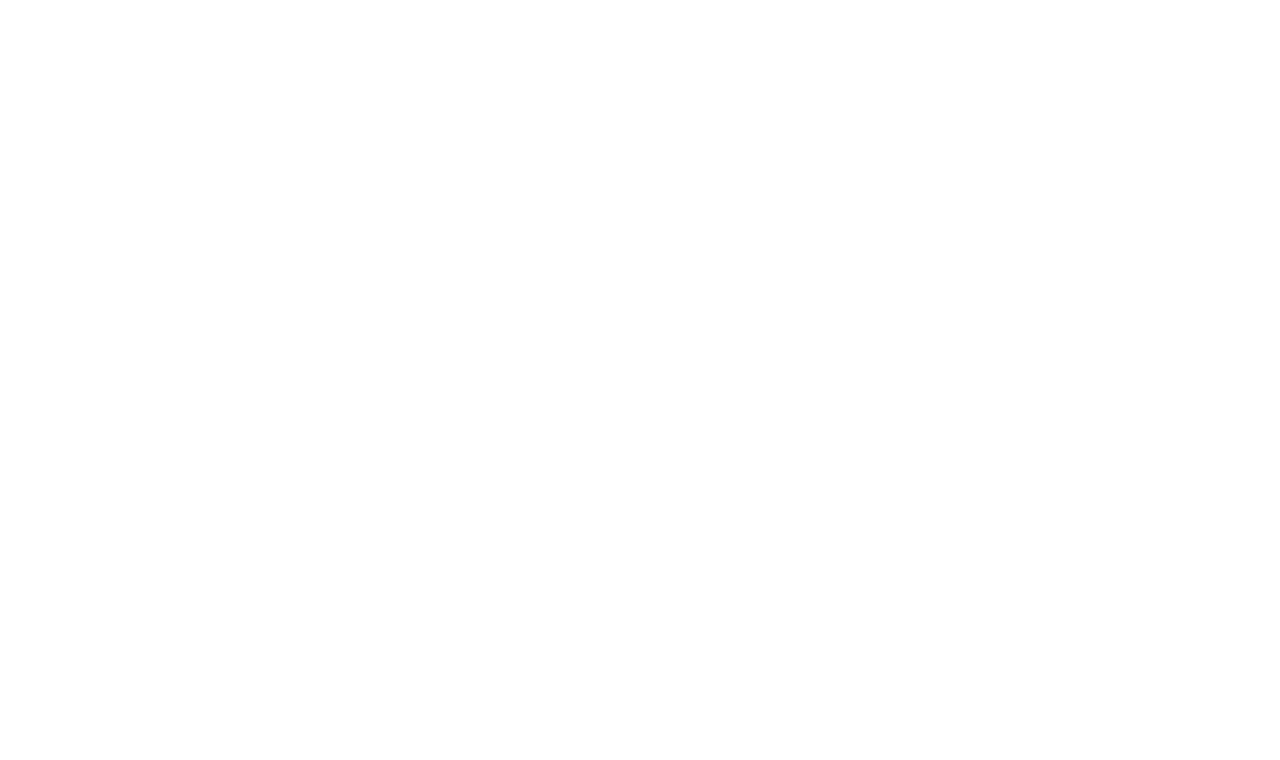
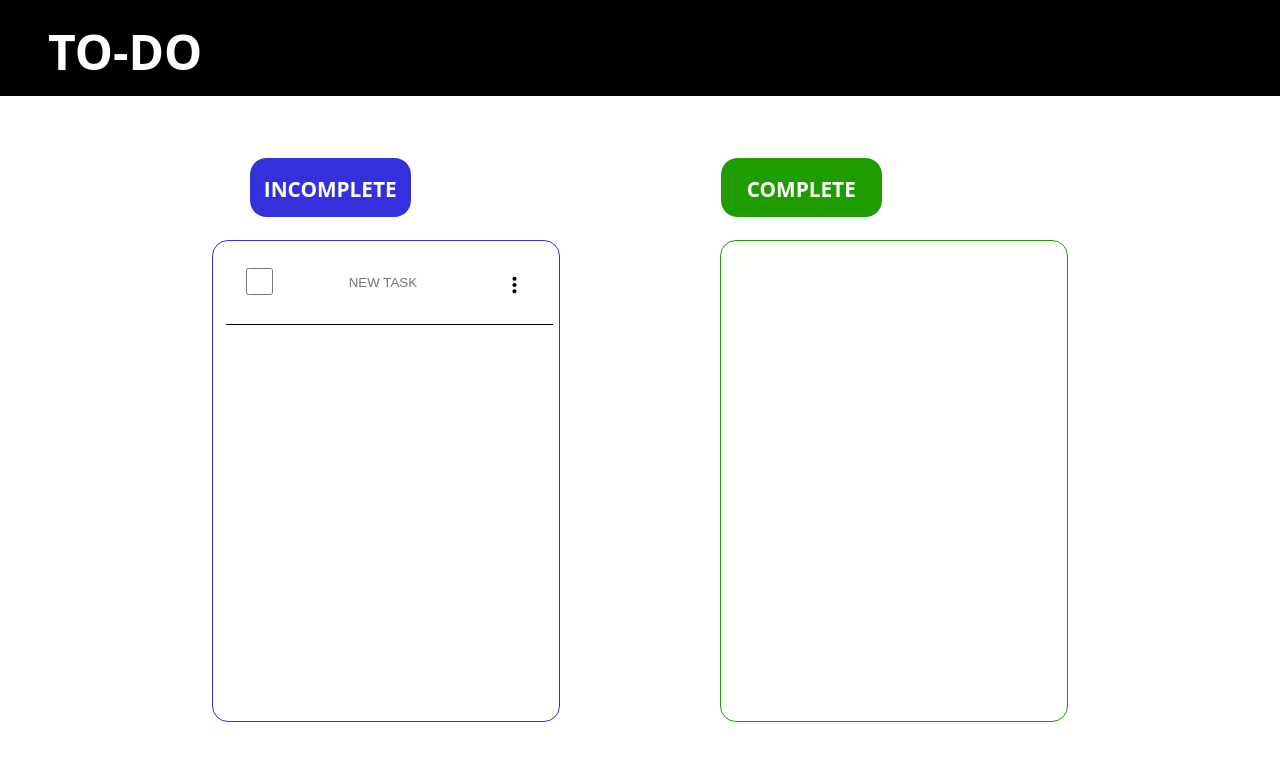
Before and after one commit to KangoChipaila/To-do-List-Website, a plain HTML site: page index.html in a window 1280 px wide. Drawn offline with Linux system fonts and the light colour scheme.

Commit message:
index.html, main.css and SVG folder added

```diff
--- a/index.html
+++ b/index.html
@@ -3,9 +3,41 @@
 <head>
     <meta charset="UTF-8">
     <meta name="viewport" content="width=device-width, initial-scale=1.0">
-    <title>Document</title>
+    <link rel="stylesheet" href="./main.css">
+    <title>To-do List Website</title>
 </head>
+
 <body>
+    <header>
+        <nav id="nav">
+            <p id="title">TO-DO LIST</p>
+        </nav>
+    </header>
 
+    <main id="main">
+
+        <section id="incomplete-tasks">
+            <div id="incomplete">INCOMPLETE</div>
+            <div id="incomplete-task-box">
+                <form class="task">
+                    <input type="checkbox" name="task-done" id="checkbox" value="task-done">
+                    <label for="checkbox">
+                        <input type=text placeholder="NEW TASK" id="task-1">
+                    </label>
+                    <a class="more-options"><img src="./src/SVG/more-vertical-svgrepo-com.svg" alt="see more" height="40em" width="25em"></a>
+                </form>
+            </div>
+        </section>
+
+        <section id="complete-tasks">
+            <div id="complete">COMPLETE</div>
+            <div id="complete-task-box">
+                <form>
+
+                </form>
+            </div>
+        </section>
+
+    </main>
 </body>
 </html>
--- /dev/null
+++ b/main.css
@@ -0,0 +1,139 @@
+body{
+    height: 100%;
+    margin: 0;
+    overflow: hidden;
+    font-family: 'Open Sans', 'Helvetica Neue', sans-serif;
+}
+
+#nav{
+    position: fixed;
+    margin: 0 0;
+    height: 2em;
+    width: 100%;
+    font-weight: bold;
+    font-size: 3em;
+    color: #FFFFFF;
+    background-color: #000000;
+}
+
+#title{
+    position: fixed;
+    margin-top: 0;
+    margin-left: 1em;
+    padding: 0.4em 0 0;
+    width: 20%;
+    height: 1.5em;
+}
+
+#main{
+    position: absolute;
+    height: 100%;
+    width: 100%;
+    margin: 6em 0;
+}
+
+#incomplete-tasks{
+    position: absolute;
+    height: 100%;
+    width: 45%;
+}
+
+#complete-tasks{
+    position: absolute;
+    height: 100%;
+    width: 45%;
+    top: 0;
+    right: 0;
+
+}
+
+#incomplete{
+    position: absolute;
+    display: flex;
+    top: 3em;
+    left: 12em;
+
+    height: 1.5em;
+    width: 28%;
+
+    justify-content: center;
+    padding: 0.8em 0 0.5em 0;
+
+    background-color: #3431DC;
+    font-size: 1.3em;
+    font-weight: 700;
+    color: white;
+    border-radius: 0.8em;
+
+}
+
+#incomplete-task-box{
+    position: absolute;
+    overflow-y: hidden;
+    border: 0.1em solid #3431DC;
+    border-radius: 1em;
+    height: 60%;
+    width: 60%;
+    top: 9em;
+    right: 1em;
+}
+
+.task{
+    margin: 0 0 0 0.8em;
+    padding: 1.5em 0 1.5em 1em;
+    border-bottom: 0.05em solid #000000;
+    width: 90%;
+}
+
+#checkbox{
+    height: 2em;
+    width: 2em;
+}
+
+#complete{
+    position: absolute;
+    display: flex;
+    top: 3em;
+    left: 0.8em;
+
+    height: 1.5em;
+    width: 28%;
+
+    justify-content: center;
+    padding: 0.8em 0 0.5em 0;
+
+    background-color: #1F9C00;
+    font-size: 1.3em;
+    font-weight: 700;
+    color: white;
+    border-radius: 0.8em;
+}
+
+#complete-task-box{
+    position: absolute;
+    overflow-y: hidden;
+    border: 0.1em solid #1F9C00;
+    border-radius: 1em;
+    height: 60%;
+    width: 60%;
+    top: 9em;
+    left: 1em;
+}
+
+#task-1{
+    position: absolute;
+    border: none;
+    top: 2.5em;
+    left: 10em;
+}
+
+#task-1:focus{
+    outline: none;
+}
+
+.more-options{
+    position: absolute;
+    right: 2em;
+    height: 10%;
+    border: none #000000;
+}
```
Also changed, not shown: src/SVG/check-svgrepo-com.svg (added), src/SVG/delete-2-svgrepo-com.svg (added), src/SVG/edit-3-svgrepo-com.svg (added), src/SVG/more-vertical-svgrepo-com.svg (added).
